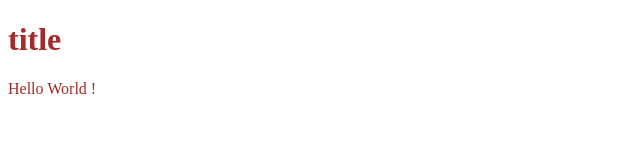
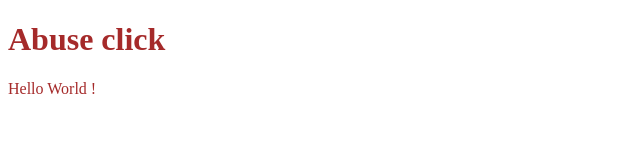
Before and after one commit to Naywvi/Abuse-click, a plain HTML site: page index.html in a window 1280 px wide. Shown: the whole page, without its empty margins (0-640 px from the left). Drawn offline with Linux system fonts and the light colour scheme.

Commit message:
hot fix html

```diff
--- a/index.html
+++ b/index.html
@@ -8,7 +8,7 @@
 </head>
 
 <body>
-    <h1>title</h1>
+    <h1>Abuse click</h1>
     <p>Hello World !</p>
     <script src="./index.js"></script>
 </body>
```
